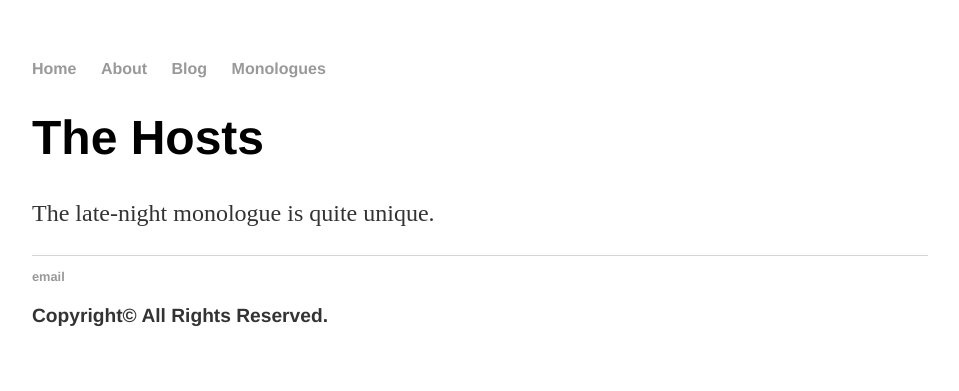
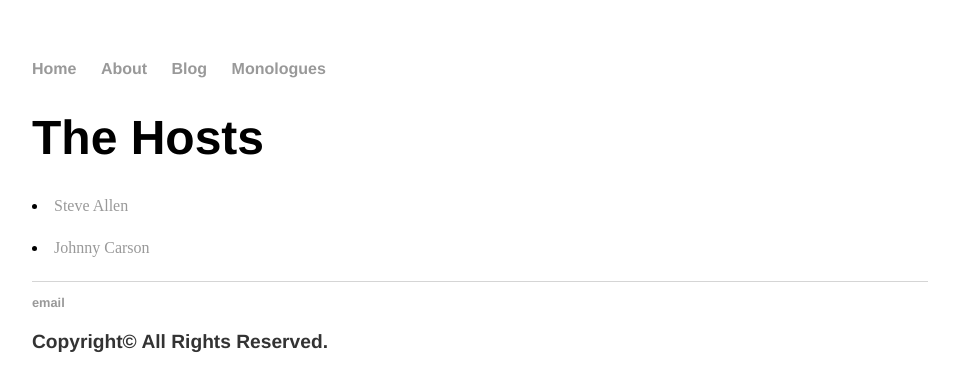
Before and after one commit to andersonshumate/andersonshumate.github.io, a Jekyll site: the page built from monologues/hosts/index.html, in a window 1280 px wide. Shown: the top 391 px of the page, without its empty margins (160-1119 px from the left). Built offline with Jekyll 4.4.1, drawn with Linux system fonts in a browser that asks for light colours.

Commit message:
Update index.html

```diff
--- a/monologues/hosts/index.html
+++ b/monologues/hosts/index.html
@@ -5,6 +5,7 @@ title: The Hosts
 <div class="blurb">
 	<h1>The Hosts</h1>
 
-	<p>The late-night monologue is quite unique. </p>
+	<p><li><a href="/monologues/hosts/steveallen/">Steve Allen</a></li></p>
+	<p><li><a href="/monologues/hosts/johnnycarson/">Johnny Carson</a></li></p>
 
 </div><!-- /.blurb -->
```
